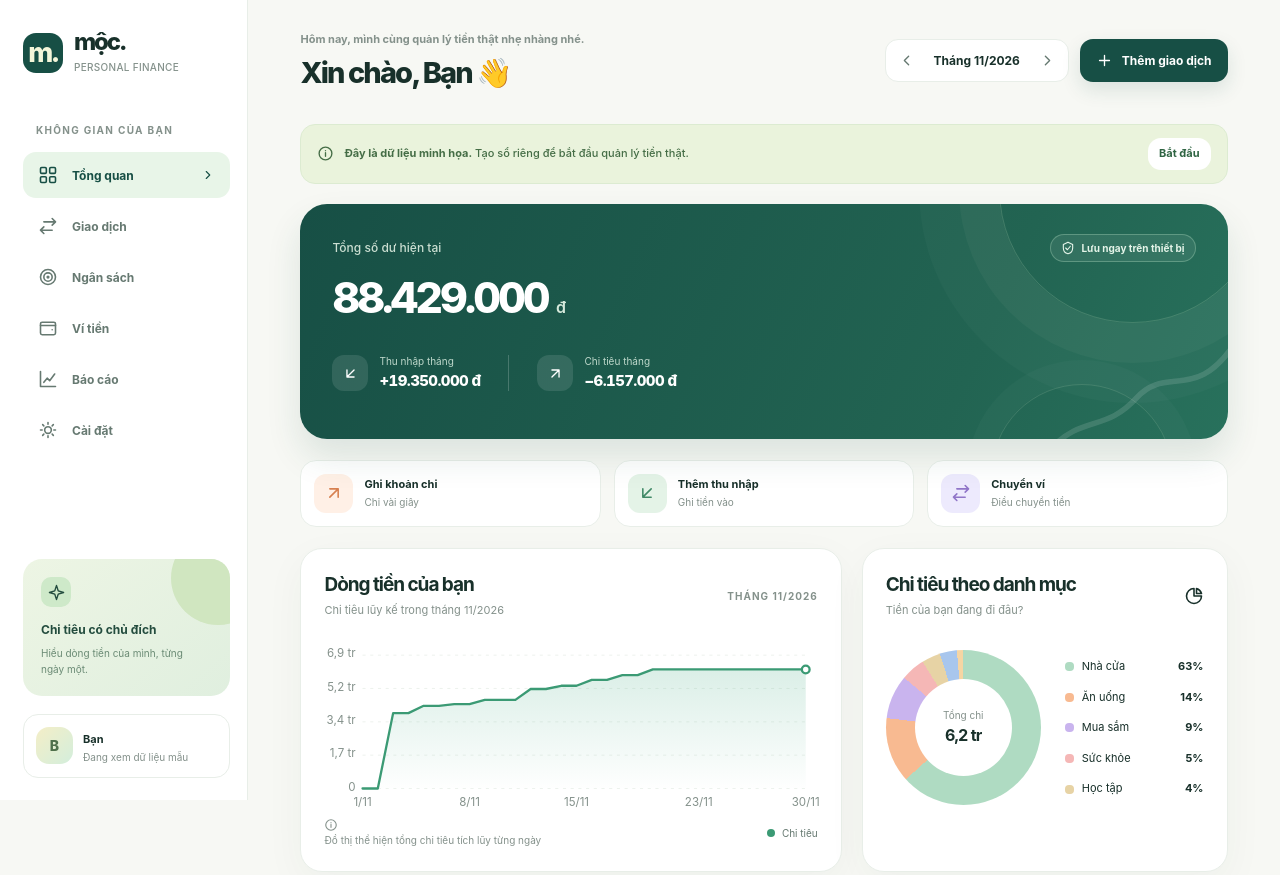
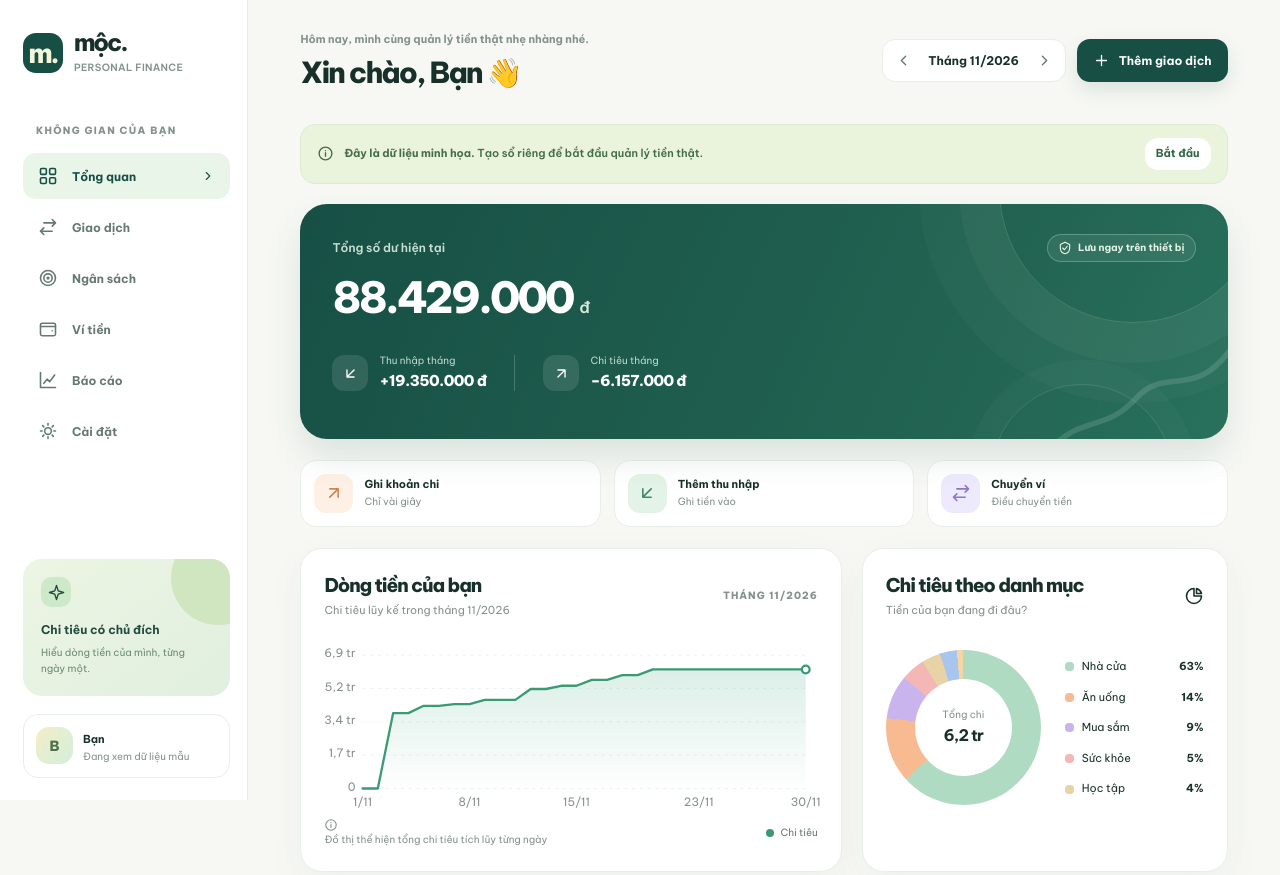
Before and after one commit to sagsdieuhanh-gif/tamy-quanlytaichinh, a plain HTML site: page index.html in a window 1280 px wide. Shown: the top 875 px of the page. Drawn offline with Linux system fonts and the light colour scheme.

Commit message:
feat: add PWA manifest, icon and Vietnamese typography

```diff
--- a/index.html
+++ b/index.html
@@ -8,6 +8,12 @@
   <meta name="apple-mobile-web-app-capable" content="yes" />
   <meta name="apple-mobile-web-app-status-bar-style" content="default" />
   <meta name="apple-mobile-web-app-title" content="Mộc Finance" />
+  <link rel="icon" href="./icon.svg" type="image/svg+xml" />
+  <link rel="apple-touch-icon" href="./icon-192.png" />
+  <link rel="manifest" href="./manifest.webmanifest" />
+  <link rel="preconnect" href="https://fonts.googleapis.com" />
+  <link rel="preconnect" href="https://fonts.gstatic.com" crossorigin />
+  <link href="https://fonts.googleapis.com/css2?family=Be+Vietnam+Pro:wght@400;500;600;700;800&display=swap" rel="stylesheet" />
   <title>Mộc — Tiền rõ ràng, sống nhẹ nhàng</title>
 
 <style>
```
